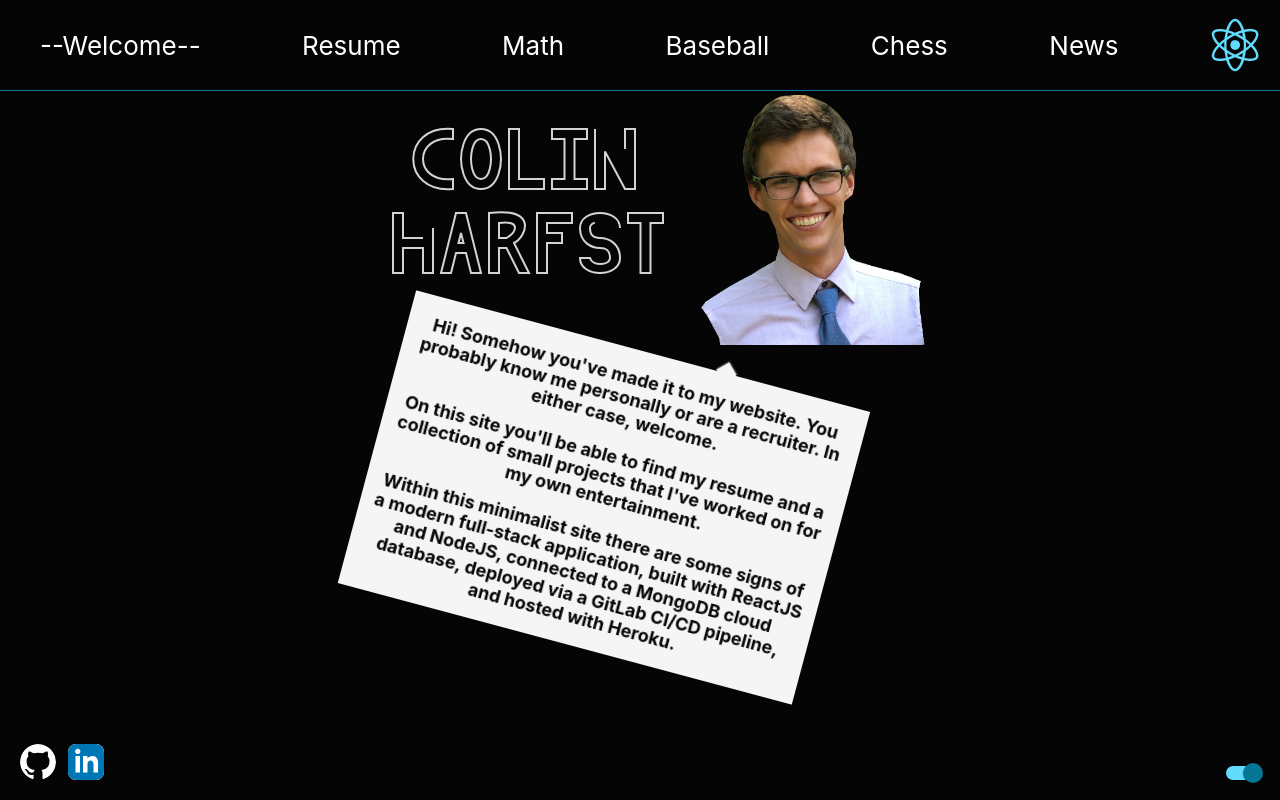
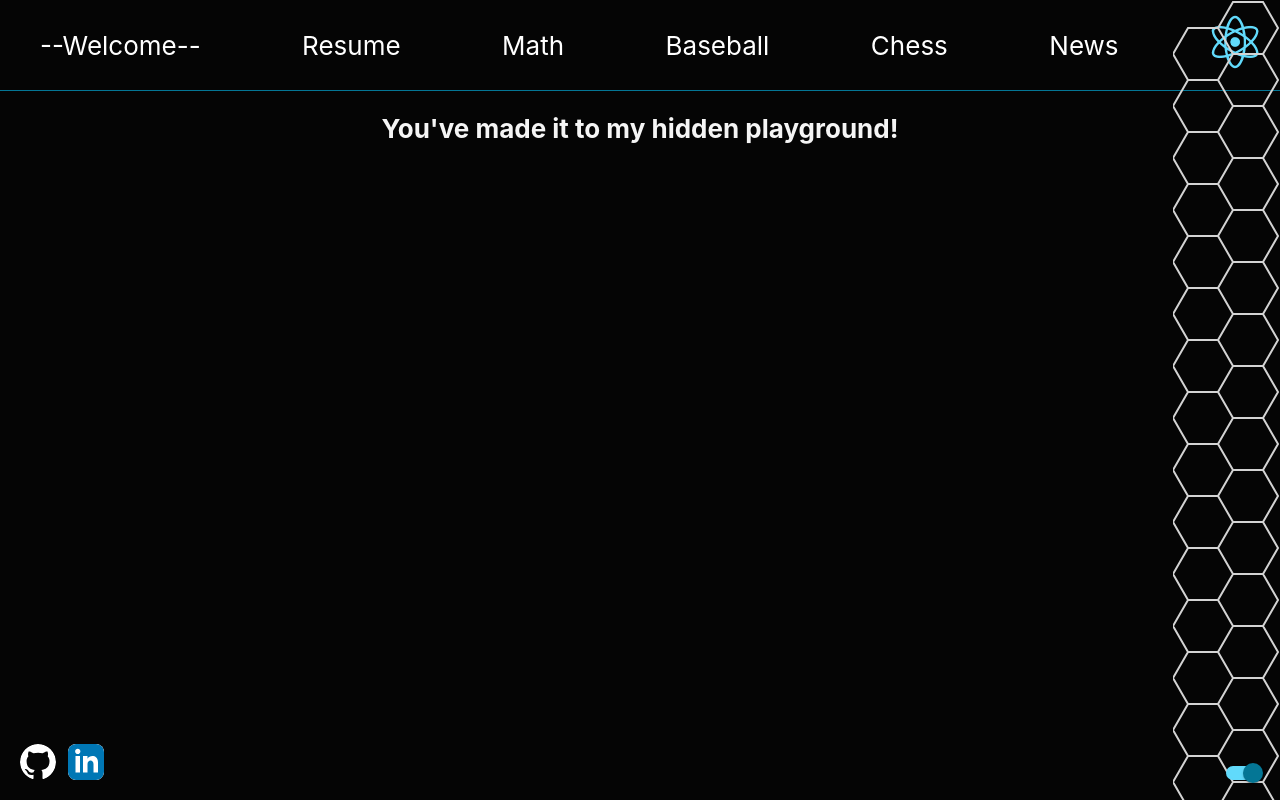
Before and after one commit to colinharfst/example-site, a React (Create React App) app in the folder client/: page /playground in a window 1280 px wide. Built offline with nearby package versions, Linux system fonts and the light colour scheme.

Commit message:
playground with animation

```diff
--- a/client/src/app.jsx
+++ b/client/src/app.jsx
@@ -12,8 +12,7 @@ import { Baseball } from "./components/baseball/baseball";
 import { ChessComp } from "./components/chess/chess";
 import { ChessData } from "./components/chess/chess-data";
 import { News } from "./components/news/news";
-import { Writing } from "./components/writing/writing";
-import { Maps } from "./components/maps/maps";
+import { Playground } from "./components/playground/playground";
 import { Icons } from "./components/widgets/icons";
 import { DarkMode } from "./components/widgets/dark-mode";
 
@@ -51,11 +50,8 @@ export function App() {
           <Route path="/news">
             <News />
           </Route>
-          <Route path="/writing">
-            <Writing />
-          </Route>
-          <Route path="/maps">
-            <Maps />
+          <Route path="/playground">
+            <Playground />
           </Route>
           <Route path="/">
             <Home />
--- a/client/src/components/header/header.jsx
+++ b/client/src/components/header/header.jsx
@@ -82,7 +82,9 @@ export function Header() {
           </li>
         </ul>
       </nav>
-      <img src={logo} className="app-logo" alt="logo" />
+      <Link className="secret-link" to="/playground" tabIndex={-1}>
+        <img src={logo} className="app-logo" alt="logo" />
+      </Link>
     </header>
   );
 }
--- a/client/src/components/header/header.scss
+++ b/client/src/components/header/header.scss
@@ -64,11 +64,15 @@
         }
       }
     }
-    .app-logo {
-      max-height: 90px;
-      max-width: 90px;
-      height: 40vmin;
-      pointer-events: none;
+    .secret-link {
+      outline: none;
+      cursor: default;
+      .app-logo {
+        max-height: 90px;
+        max-width: 90px;
+        height: 40vmin;
+        pointer-events: none;
+      }
     }
   }
 
--- a/client/src/components/maps/maps.jsx
+++ /dev/null
@@ -1,13 +0,0 @@
-import React from "react";
-
-export function Maps() {
-  document.title = "Maps";
-
-  return (
-    <div>
-      <h2>Here's some maps</h2>
-    </div>
-  );
-}
-
-export default Maps;
--- /dev/null
+++ b/client/src/components/playground/playground.jsx
@@ -0,0 +1,17 @@
+import React from "react";
+import "./playground.scss";
+
+export function Playground() {
+  document.title = "Playground";
+
+  return (
+    <div>
+      <h2>You've made it to my hidden playground!</h2>
+      <svg className="hex" width="107" height="100%" viewBox="0 0 107 100%" fill="none">
+        <path d="m 45 28 l 15 -26 30 0 15 26 -15 26 -30 0 -15 -26 -30 0 -15 26 15 26 30 0 15 -26 30 0 15 26 -15 26 -30 0 -15 -26 -30 0 -15 26 15 26 30 0 15 -26 30 0 15 26 -15 26 -30 0 -15 -26 -30 0 -15 26 15 26 30 0 15 -26 30 0 15 26 -15 26 -30 0 -15 -26 -30 0 -15 26 15 26 30 0 15 -26 30 0 15 26 -15 26 -30 0 -15 -26 -30 0 -15 26 15 26 30 0 15 -26 30 0 15 26 -15 26 -30 0 -15 -26 -30 0 -15 26 15 26 30 0 15 -26 30 0 15 26 -15 26 -30 0 -15 -26 -30 0 -15 26 15 26 30 0 15 -26 30 0 15 26 -15 26 -30 0 -15 -26 -30 0 -15 26 15 26 30 0 15 -26 30 0 15 26 -15 26 -30 0 -15 -26 -30 0 -15 26 15 26 30 0 15 -26 30 0 15 26 -15 26 -30 0 -15 -26 -30 0 -15 26 15 26 30 0 15 -26 30 0 15 26 -15 26 -30 0 -15 -26 -30 0 -15 26 15 26 30 0 15 -26 30 0 15 26 -15 26 -30 0 -15 -26 -30 0 -15 26 15 26 30 0 15 -26 30 0 15 26 -15 26 -30 0 -15 -26 -30 0 -15 26 15 26 30 0 15 -26 30 0 15 26 -15 26 -30 0 -15 -26 -30 0 -15 26 15 26 30 0 15 -26 30 0 15 26 -15 26 -30 0 -15 -26 -30 0 -15 26 15 26 30 0 15 -26 30 0 15 26 -15 26 -30 0 -15 -26 -30 0 -15 26 15 26 30 0 15 -26 30 0 15 26 -15 26 -30 0 -15 -26 -30 0 -15 26 15 26 30 0 15 -26 30 0 15 26 -15 26 -30 0 -15 -26 -30 0 -15 26 15 26 30 0 15 -26" />
+      </svg>
+    </div>
+  );
+}
+
+export default Playground;
--- /dev/null
+++ b/client/src/components/playground/playground.scss
@@ -0,0 +1,22 @@
+svg.hex {
+  position: absolute;
+  top: 0;
+  right: 0;
+  path {
+    stroke: #d3d3d3;
+    stroke-width: 2;
+    stroke-dasharray: 6000;
+    stroke-dashoffset: 6000;
+    animation-name: squiggle;
+    animation-duration: 6s;
+    animation-timing-function: linear;
+    animation-fill-mode: forwards;
+    animation-iteration-count: infinite;
+  }
+}
+
+@keyframes squiggle {
+  to {
+    stroke-dashoffset: 0;
+  }
+}
--- a/client/src/components/writing/writing.jsx
+++ /dev/null
@@ -1,13 +0,0 @@
-import React from "react";
-
-export function Writing() {
-  document.title = "Writing";
-
-  return (
-    <div>
-      <h2>Here's some writing</h2>
-    </div>
-  );
-}
-
-export default Writing;
```
